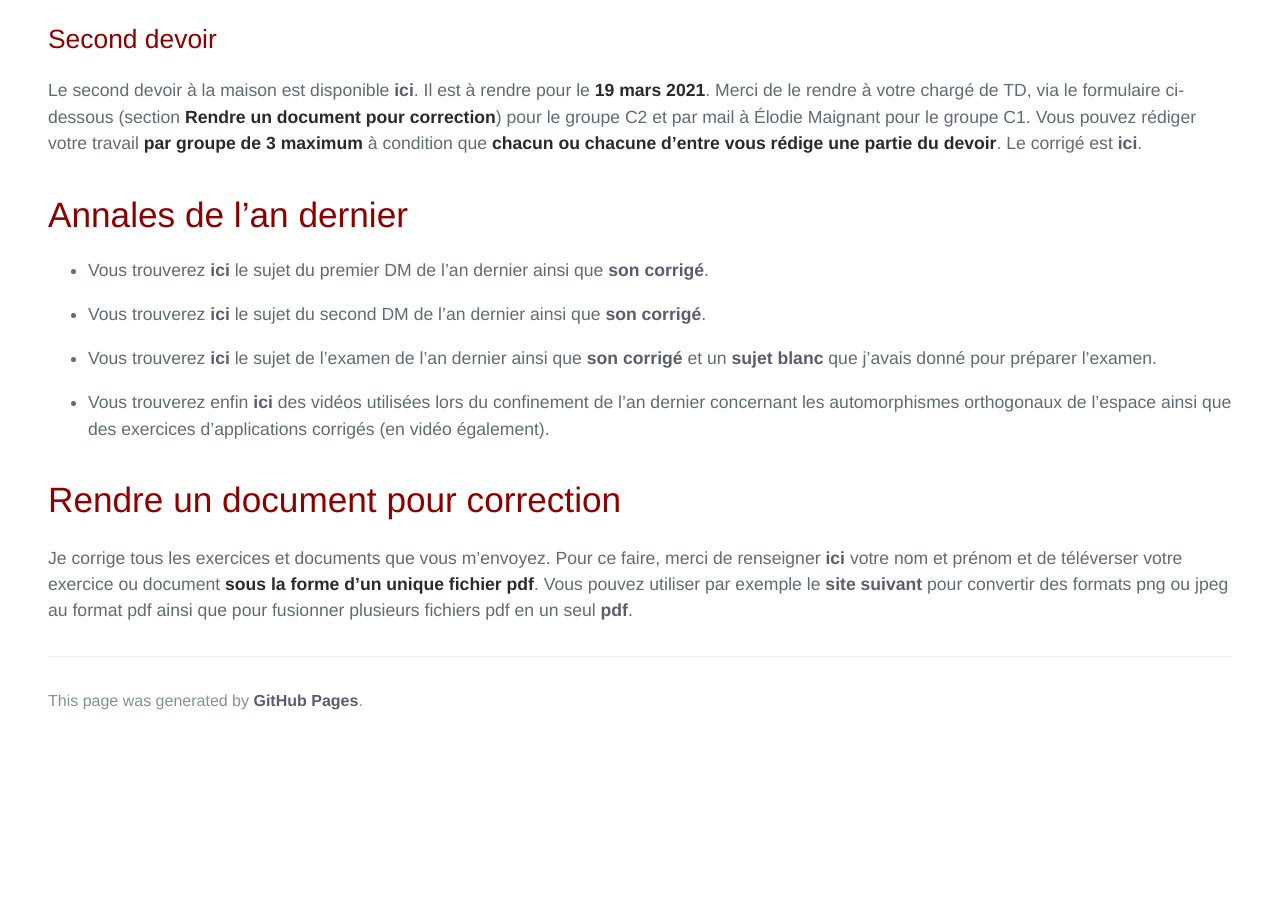
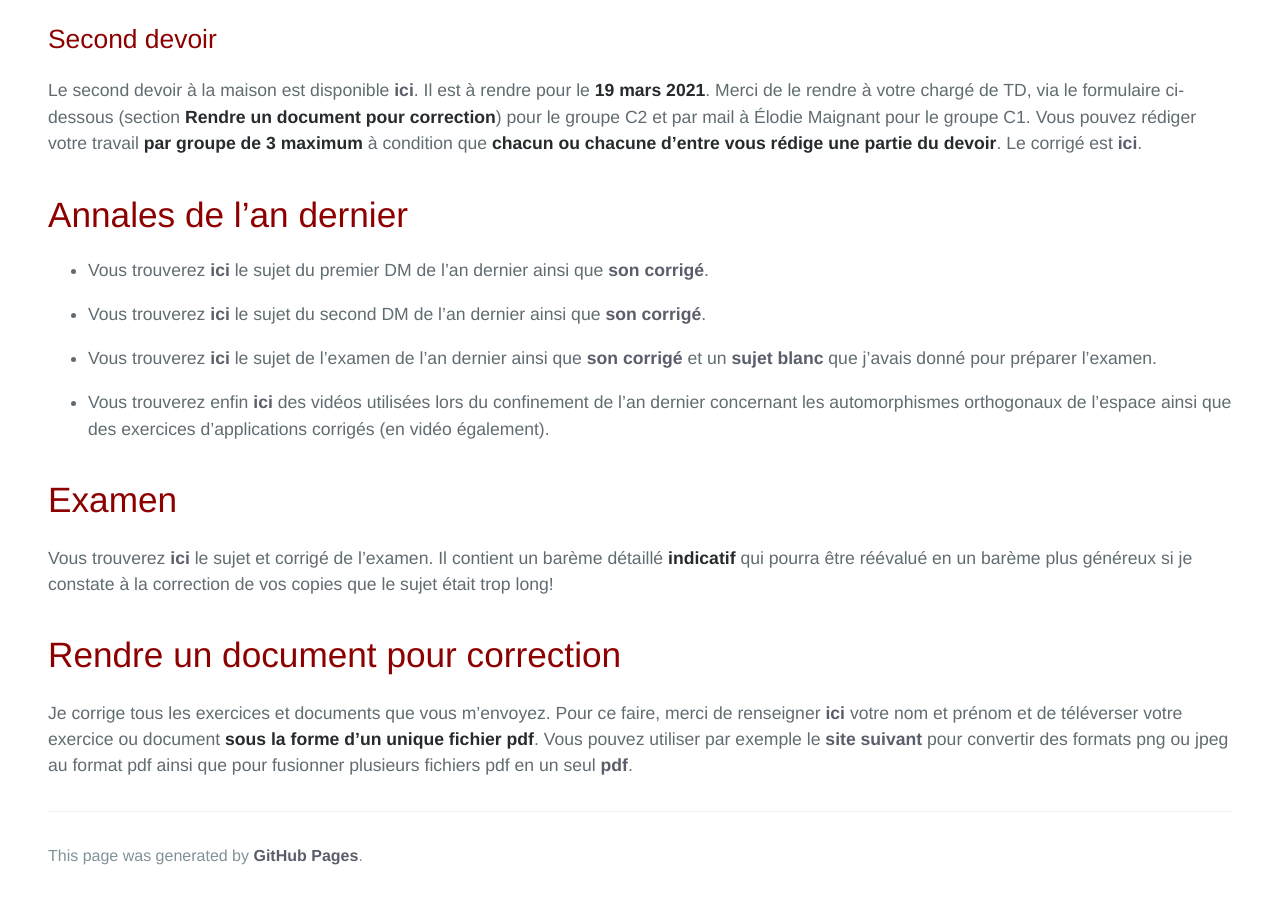
Before and after one commit to KevinDestagnol/algebre.github.io, a Jekyll site: the page built from index.md, in a window 1280 px wide and 900 px high, scrolled down 3735 px. Built offline with Jekyll 4.4.1, drawn with Linux system fonts in a browser that asks for light colours; some web fonts are replaced; our own code applies the rules of GitHub Pages for plain Markdown files; before the commit the page ends 4480 px from its top, so only the background shows below that.

Commit message:
Update index.md

```diff
--- a/index.md
+++ b/index.md
@@ -105,6 +105,10 @@ Le second devoir à la maison est disponible <a href="dm2_m254_2021.pdf">ici</a>
 
 * Vous trouverez enfin <a href="https://www.imo.universite-paris-saclay.fr/~destagnol/m254.html">ici</a> des vidéos utilisées lors du confinement de l'an dernier concernant les automorphismes orthogonaux de l'espace ainsi que des exercices d'applications corrigés (en vidéo également).
 
+# Examen
+
+Vous trouverez <a href="examen_m254_2021_corrigé.pdf">ici</a> le sujet et corrigé de l'examen. Il contient un barème détaillé **indicatif** qui pourra être réévalué en un barème plus généreux si je constate à la correction de vos copies que le sujet était trop long!
+
 # Rendre un document pour correction
 
 Je corrige tous les exercices et documents que vous m'envoyez. Pour ce faire, merci de renseigner <a href="https://www.imo.universite-paris-saclay.fr/~destagnol/upload3.html">ici</a> votre nom et prénom et de téléverser votre exercice ou document **sous la forme d'un unique fichier pdf**. Vous pouvez utiliser par exemple le <a href="https://www.ilovepdf.com/merge_pdf">site suivant</a> pour convertir des formats png ou jpeg au format pdf ainsi que pour fusionner plusieurs fichiers pdf en un seul <a href="https://kevindestagnol.github.io/maths254.github.io/uploadg">pdf</a>.
```
